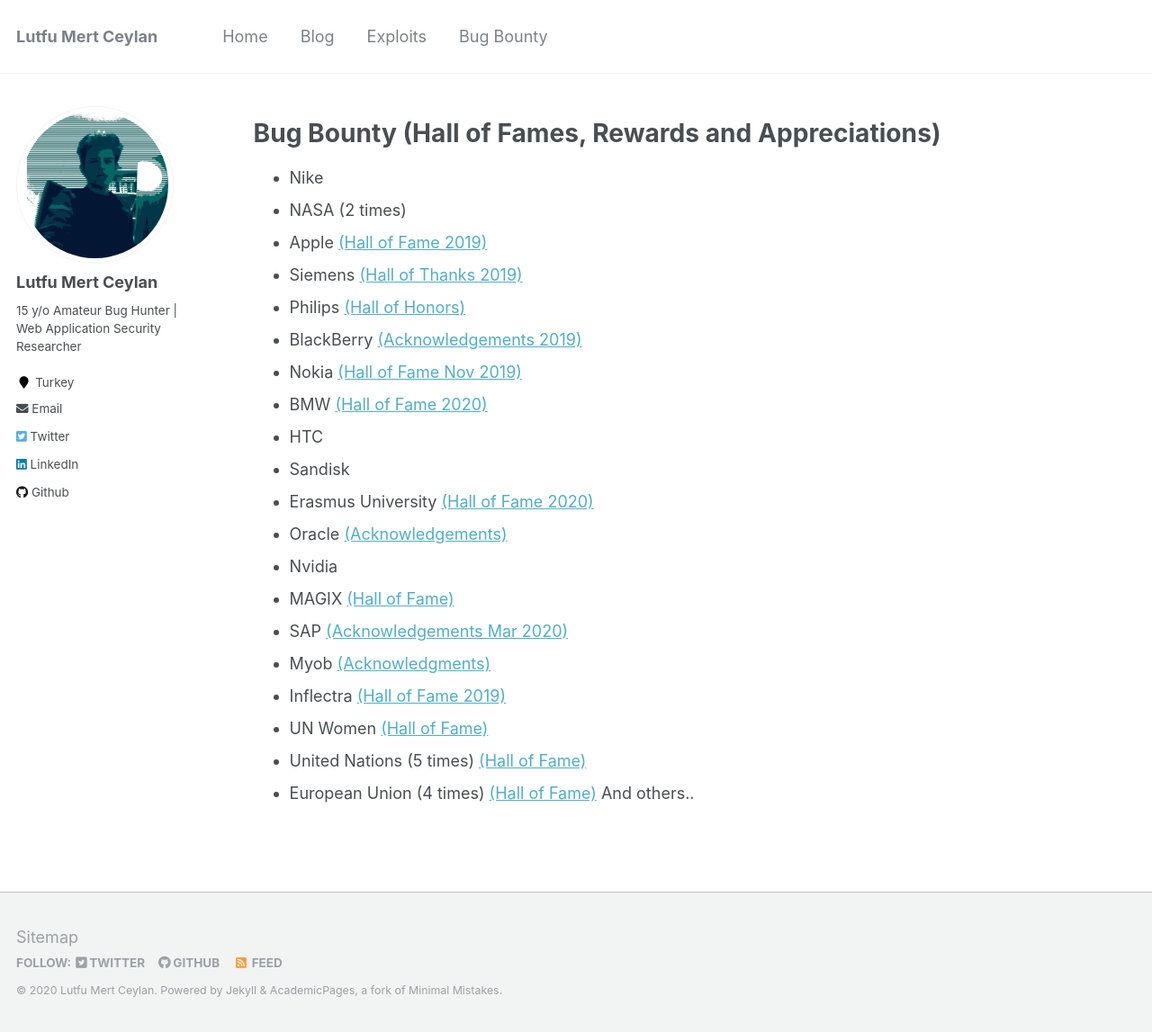
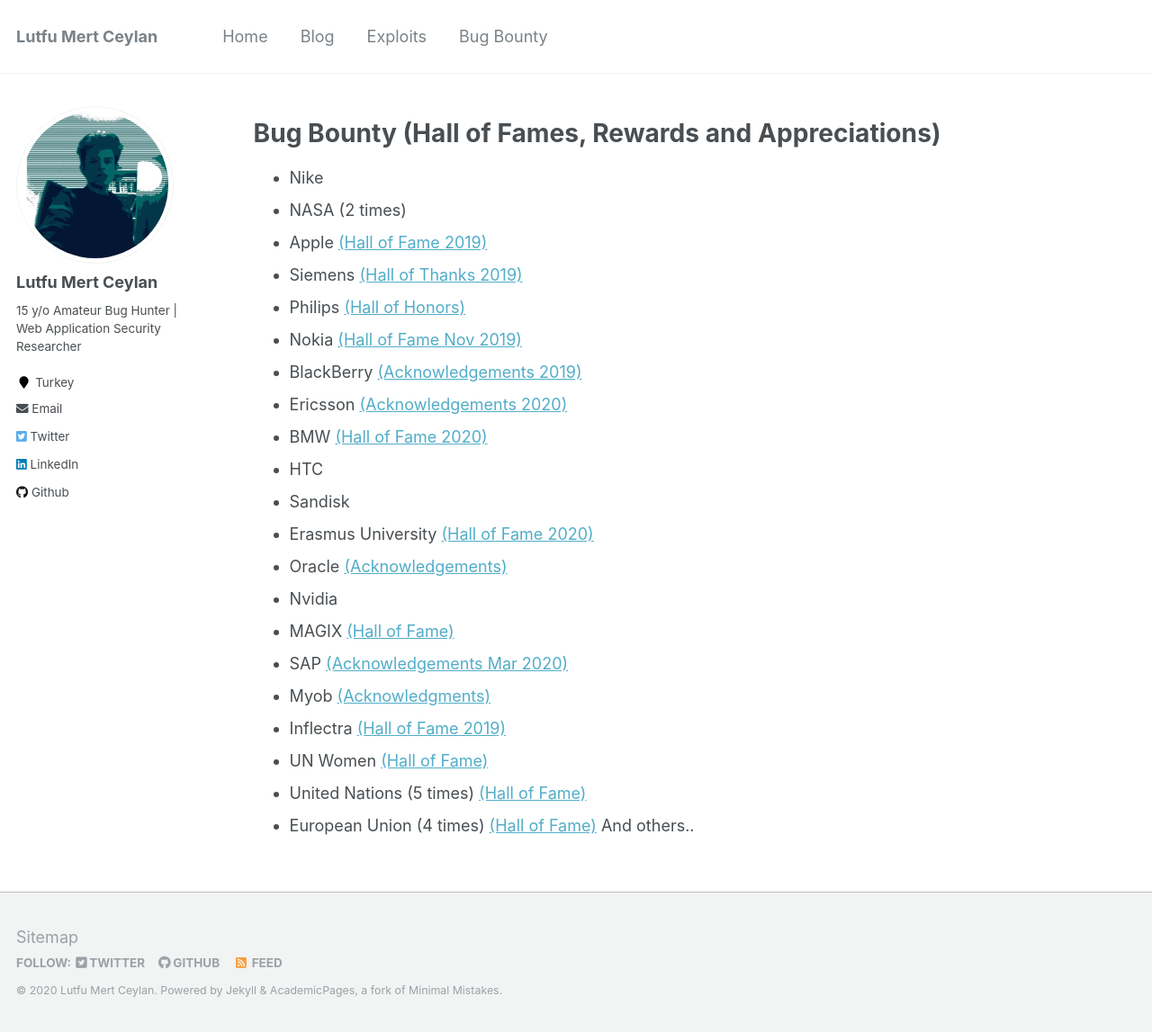
Before and after one commit to lutfumertceylan/mywebsite, a Jekyll site: the page built from _pages/bugbounty.md, in a window 1280 px wide and 1147 px high. Shown: the whole window at 90% size. Built offline with Jekyll 4.4.1, drawn with Linux system fonts in a browser that asks for light colours.

Commit message:
Update bugbounty.md

```diff
--- a/_pages/bugbounty.md
+++ b/_pages/bugbounty.md
@@ -14,8 +14,9 @@ redirect_from:
 * Apple <a href="https://support.apple.com/en-us/HT201536">(Hall of Fame 2019)</a>
 * Siemens <a href="https://new.siemens.com/global/en/products/services/cert/hall-of-thanks.html">(Hall of Thanks 2019)</a>
 * Philips <a href="https://www.philips.com/a-w/security/coordinated-vulnerability-disclosure/hall-of-honors.html">(Hall of Honors)</a>
+* Nokia <a href="https://www.nokia.com/responsible-disclosure/">(Hall of Fame Nov 2019)</a>
 * BlackBerry <a href="https://www.blackberry.com/ca/en/services/blackberry-incident-response-team#collaborations">(Acknowledgements 2019)</a>
-* Nokia <a href="https://www.nokia.com/responsible-disclosure/">(Hall of Fame Nov 2019)</a>
+* Ericsson <a href="https://www.ericsson.com/en/about-us/enterprise-security/psirt/acknowledgements">(Acknowledgements 2020)</a>
 * BMW <a href="https://www.bmwgroup.com/en/general/Security.html">(Hall of Fame 2020)</a>
 * HTC
 * Sandisk
```
